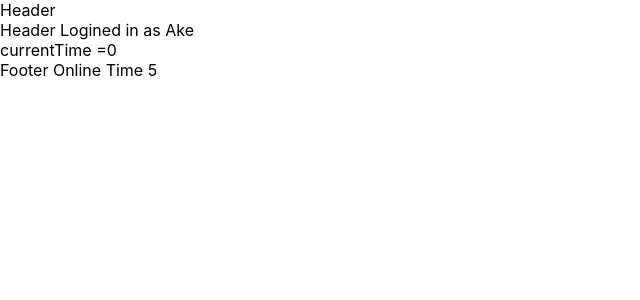
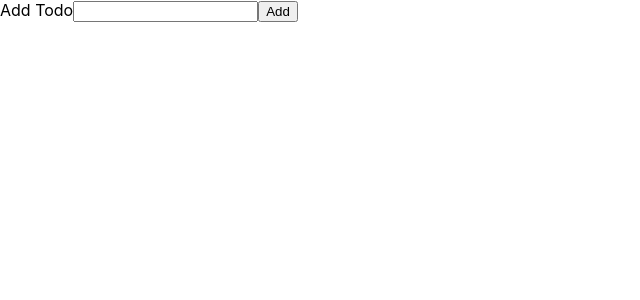
Before and after one commit to toon040/LearnReact, a React (Create React App) app: page / in a window 1280 px wide. Shown: the top 300 px of the page, without its empty margins (0-640 px from the left). Built offline with nearby package versions, Linux system fonts and the light colour scheme.

Commit message:
create todoList

```diff
--- a/src/App.js
+++ b/src/App.js
@@ -1,32 +1,27 @@
 import React, { Component } from 'react';
-// import logo from './logo.svg';
-// import './App.css';
-
-import Header from './Header'
-import Footer from './Footer'
+import TodoInput from './TodoInput';
+import TodoList from './TodoList'
+import TodoItem from './TodoItem'
 class App extends Component {
 
   constructor(props) {
     super(props)
     this.state = {
-        currentTime: 0
+      todoItems: []
     }
-    this.handleFooterClicked = this.handleFooterClicked.bind(this)
-
+    this.addTodo = this.addTodo.bind(this)
   }
-
-  handleFooterClicked(time) {
-    this.setState({currentTime: time})
+  addTodo(newTodo) {
+    this.setState({
+      todoItems: this.state.todoItems.concat([newTodo])
+    })
   }
-
   render() {
-    let {currentTime} = this.state
+    let {todoItems} = this.state
     return (
       <div>
-        <Header/>
-        <Header currentUser="Ake" isLoggedIn = {true}/>
-        <div> currentTime ={currentTime}  </div>
-        <Footer onTimerClick = {this.handleFooterClicked}/>
+        <TodoInput onAddTodo={this.addTodo} />
+        <TodoList items = {todoItems}/>
       </div>
     );
   }
--- /dev/null
+++ b/src/TodoInput.js
@@ -0,0 +1,35 @@
+import React, {Component} from 'react'
+//import TodoList from './TodoList'
+
+class TodoInput extends Component {
+
+    constructor(props) {
+        super(props)
+        this.state = {
+            newTodo: ""
+        }
+        this.addClicked = this.addClicked.bind(this)
+    }
+    addClicked() {
+        let{onAddTodo} = this.props
+        onAddTodo(this.state.newTodo)
+        this.setState({
+            newTodo: ""
+        })
+    }
+
+    render() {
+        // let {onAddTodo} = this.props
+        let {newTodo} = this.state
+        return (
+            <div>
+                Add Todo
+                <input value = {newTodo} onChange={(e)=>this.setState({newTodo: e.target.value})}/>
+                <button onClick={this.addClicked}>Add</button>
+            </div>
+
+        );
+    }
+}
+
+export default TodoInput
--- /dev/null
+++ b/src/TodoItem.js
@@ -0,0 +1,34 @@
+import React, {Component} from "react"
+
+class TodoItem extends Component {
+    constructor(props) {
+        super(props)
+        this.state = {
+            done: false
+        }
+        this.toggle = this.toggle.bind(this)
+    }
+
+    toggle() {
+        this.setState({
+            done: this.state.done
+        })
+    }
+
+    render() {
+        let {text} = this.props
+
+        return (
+            <div>
+                <input type = "checkbox"
+                    value={this.state.done}
+                    onClick={this.toggle}
+                />
+                {this.state.done ? "Done: "+text : text}
+            </div>
+
+        );
+    }
+}
+
+export default TodoItem
--- /dev/null
+++ b/src/TodoList.js
@@ -0,0 +1,22 @@
+import React, {Component} from 'react'
+import TodoItem from './TodoItem'
+
+class TodoList extends Component {
+    render() {
+        let {items} = this.props
+        return (
+            <div>
+               <ul> {
+                       items.map((todo,i) =>
+                       <li key={i}>
+                        <TodoItem  text={todo}/>
+                       </li> )
+                    }
+               </ul>
+            </div>
+
+        );
+    }
+}
+
+export default TodoList
```
